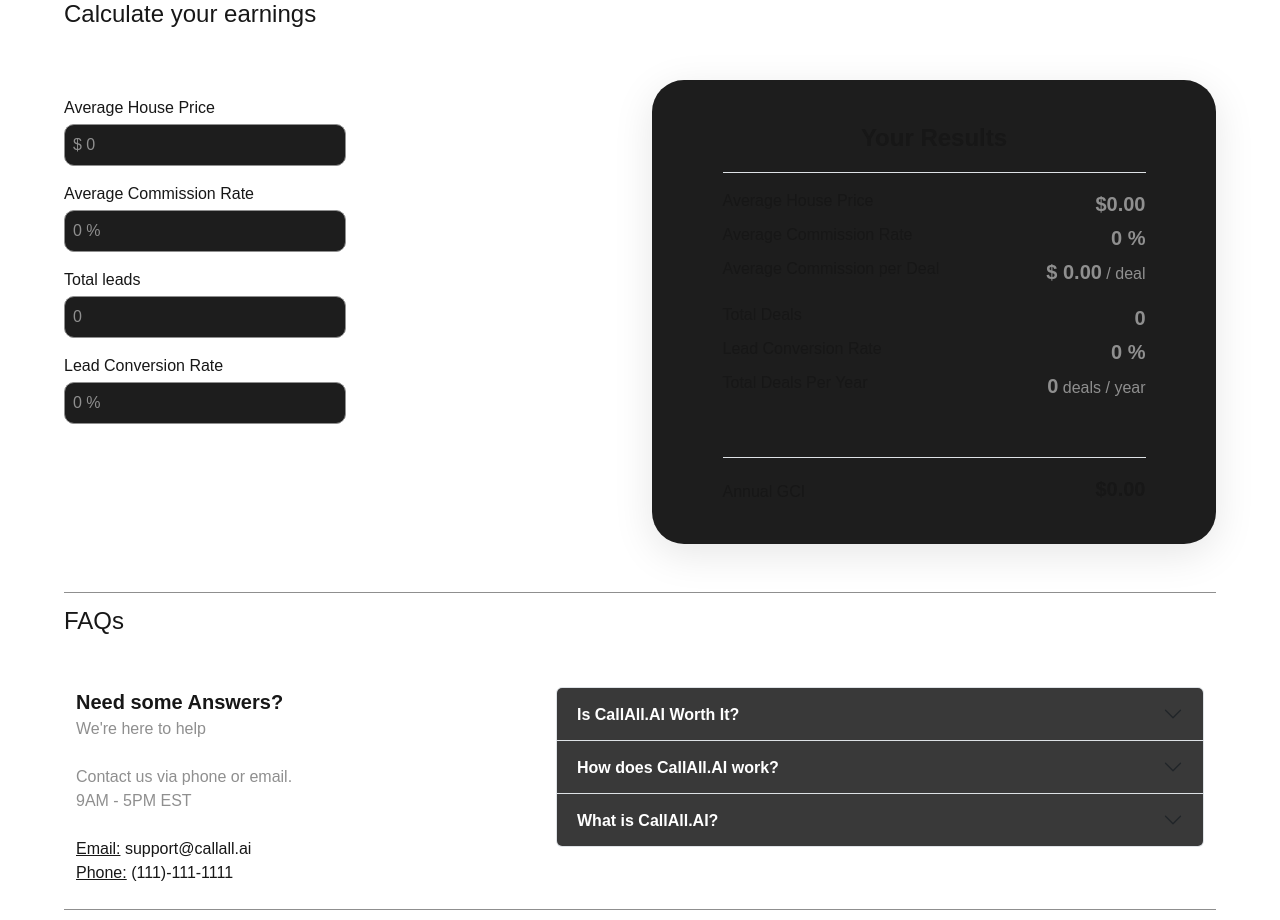
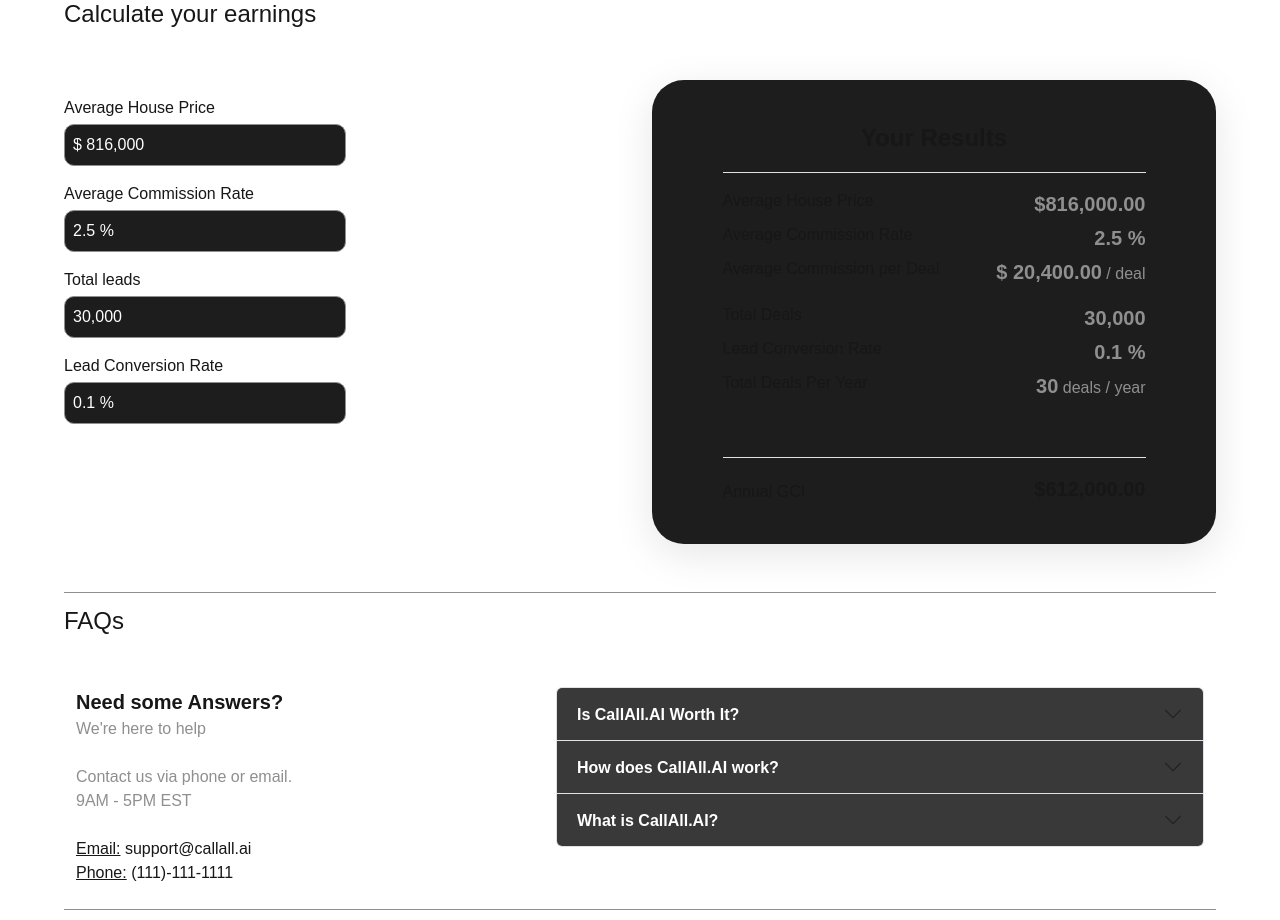
Before and after one commit to aditya-s3n/callall_website, a Next.js app: page / in a window 1280 px wide. Shown: the part 2140-3060 px from the top of the page. Built offline with nearby package versions, Linux system fonts and the light colour scheme.

Commit message:
add default values, calc lags

```diff
--- a/src/app/components/Calculator.tsx
+++ b/src/app/components/Calculator.tsx
@@ -5,20 +5,17 @@ import "../css/landing.css";
 import { useState } from 'react';
 
 function Calculator() {
-    const [housePrice, setHousePrice] = useState(0.0);
-    const [commissionRate, setCommissionRate] = useState(0.0);
-    const [totalLeads, setTotalLeads] = useState(0.0);
-    const [leadConversion, setLeadConversion] = useState(0.0);
+    const [housePrice, setHousePrice] = useState(816000);
+    const [commissionRate, setCommissionRate] = useState(2.5);
+    const [totalLeads, setTotalLeads] = useState(30000);
+    const [leadConversion, setLeadConversion] = useState(0.1);
 
-    const [totalCommission, setTotalCommission] = useState(0.0);
-    const [leads, setLeads] = useState(0.0);
-    const [gci, setGCI] = useState(0.0);
+    const [totalCommission, setTotalCommission] = useState(20400);
+    const [leads, setLeads] = useState(30);
+    const [gci, setGCI] = useState(612000);
 
     function calculateCommission() {
         if (housePrice && commissionRate) {
-            console.log(housePrice);
-            console.log(commissionRate);
-            console.log(housePrice * (commissionRate / 100));
             setTotalCommission(housePrice * (commissionRate / 100));
         }
 
@@ -52,6 +49,8 @@ function Calculator() {
                             calculateCommission();
                         }}
 
+                        value={housePrice}
+
                          prefix='$ ' className='w-50 p-2 input-format' placeholder='$ 0' thousandSeparator decimalScale={2} allowNegative={false} />
                 </div>
 
@@ -60,12 +59,12 @@ function Calculator() {
                     <NumericFormat
                     onValueChange={(value) => {
                         if (value.floatValue) {
-                            console.log(value);
                             setCommissionRate(value.floatValue);
                         }
 
                         calculateCommission();
                     }}
+                    value={commissionRate}
                     suffix=' %' className='w-50 p-2 input-format' thousandSeparator placeholder='0 %' allowNegative={false} />
                 </div>
 
@@ -79,6 +78,7 @@ function Calculator() {
 
                         calculateDeals();
                     }}
+                    value={totalLeads}
                     prefix='' className='w-50 p-2 input-format' placeholder='0' thousandSeparator allowNegative={false} />
                 </div>
 
@@ -92,6 +92,7 @@ function Calculator() {
 
                         calculateDeals();
                     }}
+                    value={leadConversion}
                     suffix=' %' className='w-50 p-2 input-format' thousandSeparator placeholder='0 %' allowNegative={false} />
                 </div>
             </div>
```
